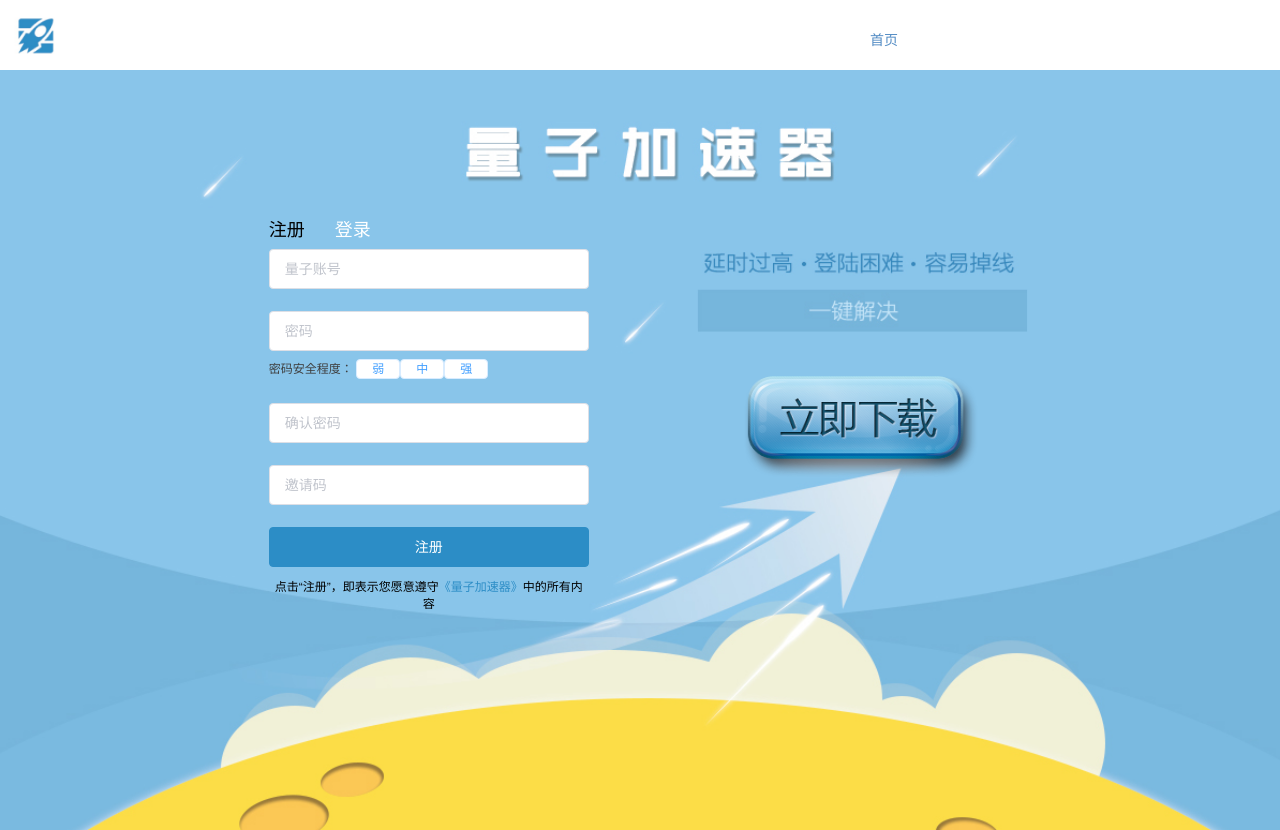
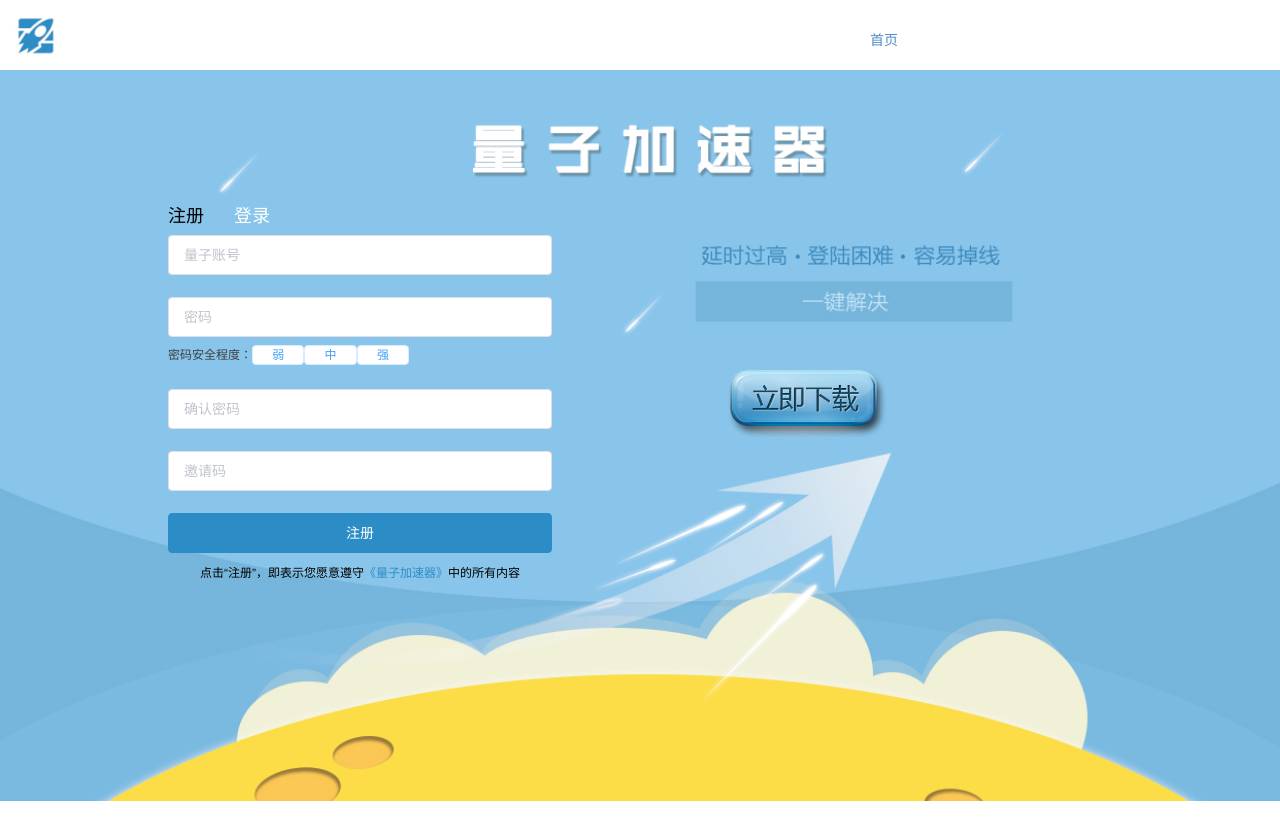
Before and after one commit to tingyuguanhe/liangZi, a Vue app: page / in a window 1280 px wide. After the commit the page ends 801 px from the top, so only its background shows below. Built offline with nearby package versions, Linux system fonts and the light colour scheme.

Commit message:
注册接口

```diff
--- a/package.json
+++ b/package.json
@@ -10,7 +10,10 @@
     "build": "node build/build.js"
   },
   "dependencies": {
+    "axios": "^0.17.1",
     "element-ui": "^2.0.7",
+    "jquery": "^3.2.1",
+    "qs": "^6.5.1",
     "vue": "^2.5.2",
     "vue-router": "^3.0.1"
   },
--- /dev/null
+++ b/src/api/api.js
@@ -0,0 +1,5 @@
+import { fetch } from '@/api/index'
+import $ from 'jquery'
+
+//login
+export const userRegister = (reqData) => fetch('POST','/api/register/',{data:reqData})
--- /dev/null
+++ b/src/api/index.js
@@ -0,0 +1,29 @@
+import axios from 'axios'
+import qs from 'qs'
+import router from '@/router'
+import { Message } from 'element-ui'
+
+let api = axios.create({
+    baseURL:'',
+    timeout: 5000,
+    withCredentials: true,
+    headers: {"Content-Type": "application/json"}
+})
+
+
+export let fetch = (method,url,data) => {
+    return new Promise((resolve,reject) => {
+        axios({
+            method: method,
+            url:url,
+            ...data
+        }).then(response => {
+
+            resolve(response.data)
+
+        }).catch(err => {
+            console.log(err);
+            reject(err)
+        })
+    })
+}
--- a/src/views/index.vue
+++ b/src/views/index.vue
@@ -17,18 +17,19 @@
             </el-row>
         </el-header>
         <el-main>
-            <el-row>
-                <el-col :span="6" :offset="6">
+            <ul class="form_box">
+                <li class="span_register">
                     <el-tabs v-model="activeName" @tab-click="handleClick">
                         <el-tab-pane label="注册" name="register">
                              <div class="register">
                                 <el-form :model="ruleFormRegister" :rules="rules" ref="ruleFormRegister" class="demo-ruleForm">
-                                    <el-form-item prop="account">
-                                        <el-input type="text" placeholder="量子账号" v-model="ruleFormRegister.account" auto-complete="off"></el-input>
+                                    <el-form-item prop="username">
+                                        <el-input type="text" placeholder="量子账号" v-model="ruleFormRegister.username" auto-complete="off"></el-input>
                                     </el-form-item>
-                                    <el-form-item prop="pass">
-                                        <el-input type="password" placeholder="密码" v-model="ruleFormRegister.pass" auto-complete="off"></el-input>
-                                        <div class="tip">密码安全程度：
+                                    <el-form-item prop="password">
+                                        <el-input type="password" placeholder="密码" v-model="ruleFormRegister.password" auto-complete="off"></el-input>
+                                        <div class="tip">
+                                            <span>密码安全程度：</span>
                                             <el-tag color="#fff" :class="{'pas_strong': lv == 1}" size="mini">弱</el-tag>
                                             <el-tag color="#fff" :class="{'pas_strong': lv == 2}" size="mini">中</el-tag>
                                             <el-tag color="#fff" :class="{'pas_strong': lv == 3}" size="mini">强</el-tag>
@@ -37,8 +38,8 @@
                                     <el-form-item prop="checkPass">
                                         <el-input type="password" placeholder="确认密码" v-model="ruleFormRegister.checkPass" auto-complete="off"></el-input>
                                     </el-form-item>
-                                    <el-form-item prop="code">
-                                        <el-input placeholder="邀请码" v-model.number="ruleFormRegister.code"></el-input>
+                                    <el-form-item prop="inviteCode">
+                                        <el-input placeholder="邀请码" v-model.number="ruleFormRegister.inviteCode"></el-input>
                                     </el-form-item>
                                     <el-form-item>
                                         <div class="line"></div>
@@ -53,8 +54,8 @@
                         <el-tab-pane label="登录" name="login">
                             <div class="login">
                                 <el-form :model="ruleFormLogin" :rules="rules" ref="ruleFormLogin" class="demo-ruleForm">
-                                    <el-form-item prop="account">
-                                        <el-input type="text" placeholder="量子账号" v-model="ruleFormLogin.account" auto-complete="off"></el-input>
+                                    <el-form-item prop="username">
+                                        <el-input type="text" placeholder="量子账号" v-model="ruleFormLogin.username" auto-complete="off"></el-input>
                                     </el-form-item>
                                     <el-form-item prop="login_pass">
                                         <el-input type="password" placeholder="密码" v-model="ruleFormLogin.login_pass" auto-complete="off"></el-input>
@@ -67,20 +68,21 @@
                         </el-tab-pane>
                     </el-tabs>
 
-                </el-col>
-                <el-col :span="5" :offset="2">
+                </li>
+                <li class="span_login">
                     <div class="download_btn">
                         <img src="../assets/download_btn.png" width="100%" @click="downLoad" alt="">
                     </div>
 
-                </el-col>
-            </el-row>
+                </li>
+            </ul>
         </el-main>
     </el-container>
   </div>
 </template>
 
 <script>
+import { userRegister } from '@/api/api'
   export default {
     data() {
       var validatePass = (rule, value, callback) => {
@@ -98,7 +100,7 @@
       var validatePass2 = (rule, value, callback) => {
         if (value === '') {
           callback(new Error('请再次输入密码'));
-        } else if (value !== this.ruleFormRegister.pass) {
+        } else if (value !== this.ruleFormRegister.password) {
           callback(new Error('两次输入密码不一致!'));
         } else {
           callback();
@@ -109,20 +111,20 @@
         activeName:'register',
         lv:0,
         ruleFormRegister: {
-          account:'',
-          pass: '',
+          username:'',
+          password: '',
           checkPass: '',
-          code: '',
+          inviteCode: '',
         },
         ruleFormLogin:{
-          account:'',
+          username:'',
           login_pass: ''
         },
         rules: {
-            account:[
+            username:[
                 { required: true, message: '请输入账号', trigger: 'blur' },
             ],
-            pass: [
+            password: [
                 { required: true, message: '请输入密码（6～20位数字、字母、特殊符号）', trigger: 'blur' },
                 { validator: validatePass, trigger: 'blur' },
                 { min: 6, max: 20, message: '长度6～20位字符', trigger: 'blur' }
@@ -136,10 +138,10 @@
             ]
         }
       };
+    },
 
-    },
     watch: {
-        "ruleFormRegister.pass": function(value){
+        "ruleFormRegister.password": function(value){
             // 强：字母+数字+特殊字符
             var high =  /^(?![a-zA-z]+$)(?!\d+$)(?![!@#$%^&*]+$)(?![a-zA-z\d]+$)(?![a-zA-z!@#$%^&*]+$)(?![\d!@#$%^&*]+$)[a-zA-Z\d!@#$%^&*]+$/;
             // 中：字母+数字，字母+特殊字符，数字+特殊字符
@@ -161,6 +163,7 @@
             }
         }
     },
+
     methods: {
       handleClick(tab, event) {
          if(tab.name == 'login'){
@@ -170,12 +173,27 @@
          }
       },
       downLoad(){
-          alert('下载');
+          this.$message.success('下载成功');
       },
       submitFormRegister(formName){
           this.$refs[formName].validate((valid) => {
           if (valid) {
-            alert('注册submit!');
+            var reqData = {
+                username:this.ruleFormRegister.username,
+                password: this.ruleFormRegister.password,
+                // inviteCode: this.ruleFormRegister.inviteCode
+            };
+            userRegister(reqData).then(
+                (resData) => {
+                    console.log(resData);
+                    if(resData.status == 'ok'){
+                        this.$message.success('注册成功');
+                    }else{
+                        this.$message.error('注册失败，请稍后重试');
+                    }
+
+                }
+            )
           } else {
             console.log('error submit!!');
             return false;
@@ -197,6 +215,7 @@
 </script>
 
 <style>
+
 .logo{
     display: inline-block;
     width: 44px;
@@ -216,12 +235,15 @@
 }
 .el-main{
     background: url('../assets/bg.jpg') center center no-repeat;
-    display: table;
-    position: relative;
+    position: absolute;
+    left: 0;
+    top: 70px;
+    display: block;
     background-size: cover;
     width: 100%;
-    height: 760px;
-    padding: 140px 0;
+    height: 91.4%;
+    padding: 130px 0;
+    overflow: hidden;
 }
 .tip{
     height: 24px;
@@ -271,12 +293,58 @@
     color: #fff;
 }
 .el-tag--mini{
-    padding: 0 15px;
+    padding: 0 5%;
+}
+
+.form_box{
+    position: absolute;
+    top: 110px;
+    left:0;
+    width: 100%;
+    min-width: 400px;
+}
+.form_box li{
+    width: 30%;
+    list-style: none;
+    float: left;
+}
+.span_login{
+    margin-left: 10%;
+}
+.span_register{
+    margin-left: 16%;
 }
 .download_btn{
-    width:250px;
-    height: 118px;
-    padding: 160px 8px 160px 36px;
+    max-width:220px;
+    min-width:120px;
+    padding: 180px 0 0 0;
+}
+@media screen and (max-width:600px) {
+    .form_box li{
+        width: 40%;
+    }
+    .download_btn{
+        width: 80%;
+        padding: 160px 0 0 0;
+    }
+    .span_register{
+        margin-left: 0;
+    }
+    .span_login{
+        margin-left: 16%;
+    }
+}
+@media screen and (min-width:601px) and (max-width: 1366px) {
+    .download_btn{
+        width: 170px;
+        padding: 170px 0 0 90px;
+    }
+    .span_register{
+        margin-left: 10%;
+    }
+    .span_login{
+        margin-left: 6%;
+    }
 }
 .download_btn img:hover{
     cursor: pointer;
```
Also changed, not shown: config/index.js (+12 -2 lines), 1 other file (tests, documents, lock files or other folders).
